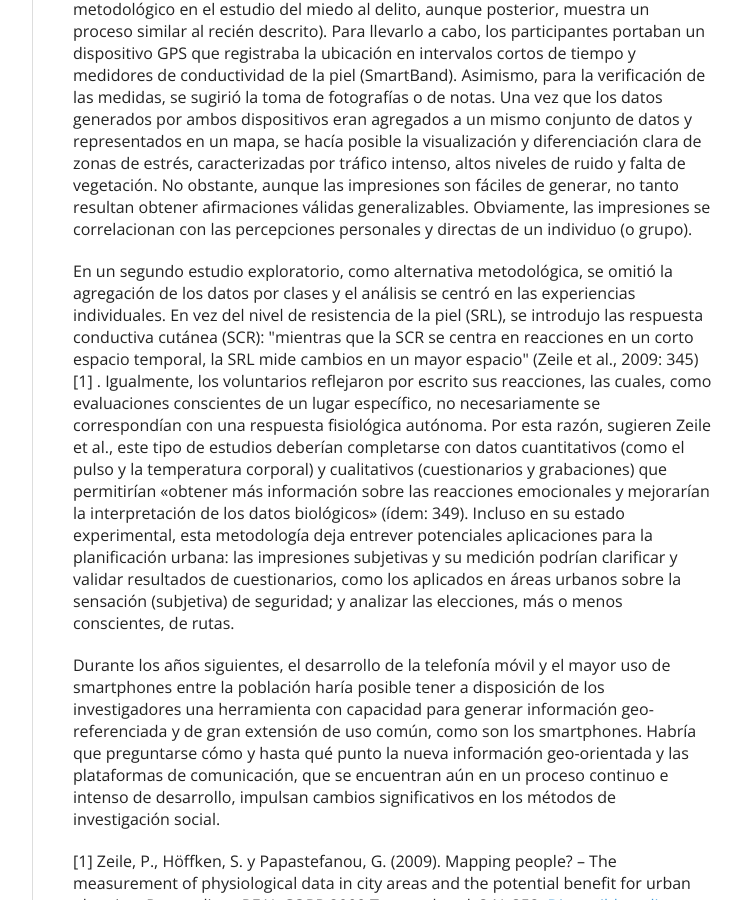
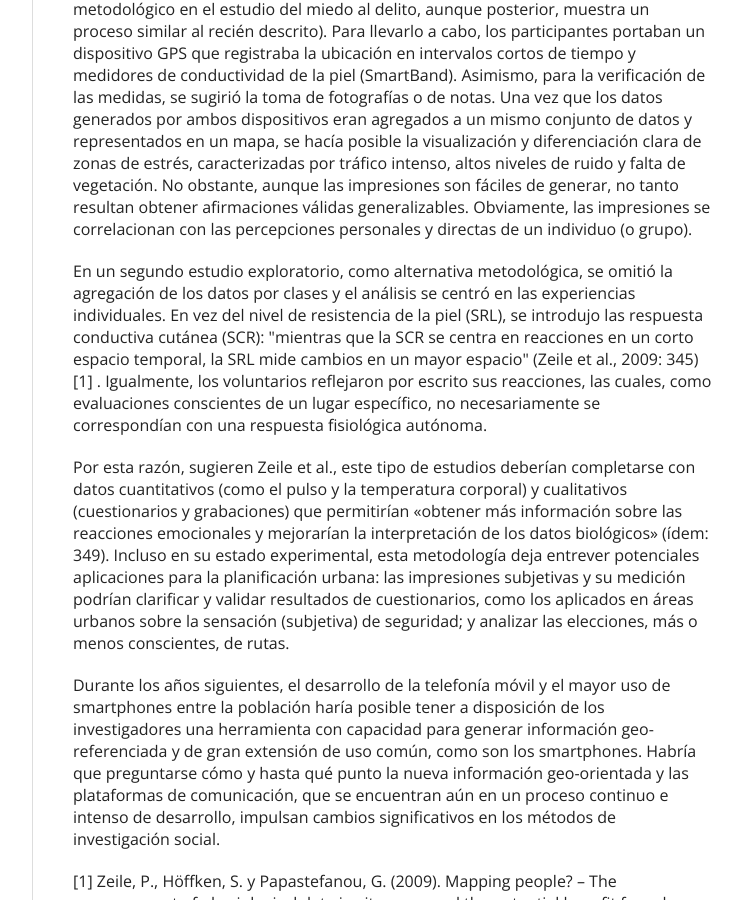
Before and after one commit to fearofcrime/fearofcrime.github.io, a Jekyll site: the page built from _posts/2017-03-22-innovacion-metodo-1.md, in a window 1280 px wide and 900 px high, scrolled down 900 px. Shown: the whole window, without its empty margins (378-1120 px from the left). Built offline with Jekyll 4.4.1, drawn with Linux system fonts in a browser that asks for light colours; nearby versions of some CDN libraries.

```diff
--- a/_posts/2017-03-22-innovacion-metodo-1.md
+++ b/_posts/2017-03-22-innovacion-metodo-1.md
@@ -10,7 +10,8 @@ categories:
 <p> Como suele ocurrir con las metodologías implantadas y adaptadas a la investigación criminológica, éstas tienen su origen en otras disciplinas. Por ejemplo, los Sistema de Información Geográfica son una herramienta desarrollada por la Geografía y que se ha venido utilizado progresivamente en varias ramas de la Criminología (estudio de la distribución del delito, policing, miedo al delito). </p> <p>Como antecedente de la captura y visualización de emociones en el entorno urbano encontramos el trabajo de Christian Nold. Su proyecto inicial llamado “BioMapping” fue un enfoque innovador en el campo de la geo-información, pero de carácter más artístico que científico (Zeile, Höffken y Papastefanou, 2009: 342) [1]. </p>
 <p> Iniciado en 2004, el objetivo de ‘Bio-Mapping’ es “investigar las implicaciones de crear tecnologías capaces de registrar, visualizar y compartir reacciones al entorno” (Nold, 2007: 3). Para la exploración, el autor utilizó un dispositivo portable que registraba simultáneamente dos tipos de datos, los cuales se entendían como indicadores de la “intensidad emocional”: un sensor biométrico para medir cambios en la conductividad de la piel (cambios en la sudoración de los dedos) y un GPS para la localización geográfica. El resultado es, en palabras del autor, un “mapa emocional”.</p>
 <p>Poco después, Zeile y sus colegas (2009)[1] refinaron esta idea. Desarrollaron una metodología para el proyecto "Emomap”, similar a la de Nold pero disimilar por cuanto el enfoque no hace uso de encuestas retrospectivas, sino que trata de analizar las reacciones en tiempo real de los voluntarios en distintas áreas predefinidas de la ciudad. (Quisiera subrayar este punto porque veremos cómo curiosamente el salto metodológico en el estudio del miedo al delito, aunque posterior, muestra un proceso similar al recién descrito). Para llevarlo a cabo, los participantes portaban un dispositivo GPS que registraba la ubicación en intervalos cortos de tiempo y medidores de conductividad de la piel (SmartBand). Asimismo, para la verificación de las medidas, se sugirió la toma de fotografías o de notas. Una vez que los datos generados por ambos dispositivos eran agregados a un mismo conjunto de datos y representados en un mapa, se hacía posible la visualización y diferenciación clara de zonas de estrés, caracterizadas por tráfico intenso, altos niveles de ruido y falta de vegetación. No obstante, aunque las impresiones son fáciles de generar, no tanto resultan obtener afirmaciones válidas generalizables. Obviamente, las impresiones se correlacionan con las percepciones personales y directas de un individuo (o grupo). </p>
-<p> En un segundo estudio exploratorio, como alternativa metodológica, se omitió la agregación de los datos por clases y el análisis se centró en las experiencias individuales. En vez del nivel de resistencia de la piel (SRL), se introdujo las respuesta conductiva cutánea (SCR): "mientras que la SCR se centra en reacciones en un corto espacio temporal, la SRL mide cambios en un mayor espacio" (Zeile et al., 2009: 345) [1] . Igualmente, los voluntarios reflejaron por escrito sus reacciones, las cuales, como evaluaciones conscientes de un lugar específico, no necesariamente se correspondían con una respuesta fisiológica autónoma. Por esta razón, sugieren Zeile et al., este tipo de estudios deberían completarse con datos cuantitativos (como el pulso y la temperatura corporal) y cualitativos (cuestionarios y grabaciones) que permitirían «obtener más información sobre las reacciones emocionales y mejorarían la interpretación de los datos biológicos» (ídem: 349). Incluso en su estado experimental, esta metodología deja entrever potenciales aplicaciones para la planificación urbana: las impresiones subjetivas y su medición podrían clarificar y validar resultados de cuestionarios, como los aplicados en áreas urbanos sobre la sensación (subjetiva) de seguridad; y analizar las elecciones, más o menos conscientes, de rutas. </p>
+<p> En un segundo estudio exploratorio, como alternativa metodológica, se omitió la agregación de los datos por clases y el análisis se centró en las experiencias individuales. En vez del nivel de resistencia de la piel (SRL), se introdujo las respuesta conductiva cutánea (SCR): "mientras que la SCR se centra en reacciones en un corto espacio temporal, la SRL mide cambios en un mayor espacio" (Zeile et al., 2009: 345) [1] . Igualmente, los voluntarios reflejaron por escrito sus reacciones, las cuales, como evaluaciones conscientes de un lugar específico, no necesariamente se correspondían con una respuesta fisiológica autónoma. </p>
+<p> Por esta razón, sugieren Zeile et al., este tipo de estudios deberían completarse con datos cuantitativos (como el pulso y la temperatura corporal) y cualitativos (cuestionarios y grabaciones) que permitirían «obtener más información sobre las reacciones emocionales y mejorarían la interpretación de los datos biológicos» (ídem: 349). Incluso en su estado experimental, esta metodología deja entrever potenciales aplicaciones para la planificación urbana: las impresiones subjetivas y su medición podrían clarificar y validar resultados de cuestionarios, como los aplicados en áreas urbanos sobre la sensación (subjetiva) de seguridad; y analizar las elecciones, más o menos conscientes, de rutas. </p>
 <p> Durante los años siguientes, el desarrollo de la telefonía móvil y el mayor uso de smartphones entre la población haría posible tener a disposición de los investigadores una herramienta con capacidad para generar información geo-referenciada y de gran extensión de uso común, como son los smartphones. Habría que preguntarse cómo y hasta qué punto la nueva información geo-orientada y las plataformas de comunicación, que se encuentran aún en un proceso continuo e intenso de desarrollo, impulsan cambios significativos en los métodos de investigación social. </p>
 
 <p> [1] Zeile, P., Höffken, S. y Papastefanou, G. (2009). Mapping people? – The measurement of physiological data in city areas and the potential benefit for urban planning. Proceedings REAL CORP 2009 Tagungsband: 341-352. <a href="http://www.corp.at/archive/CORP2009_78.pdf" target="_blank">Disponible online</a> </p>
```
